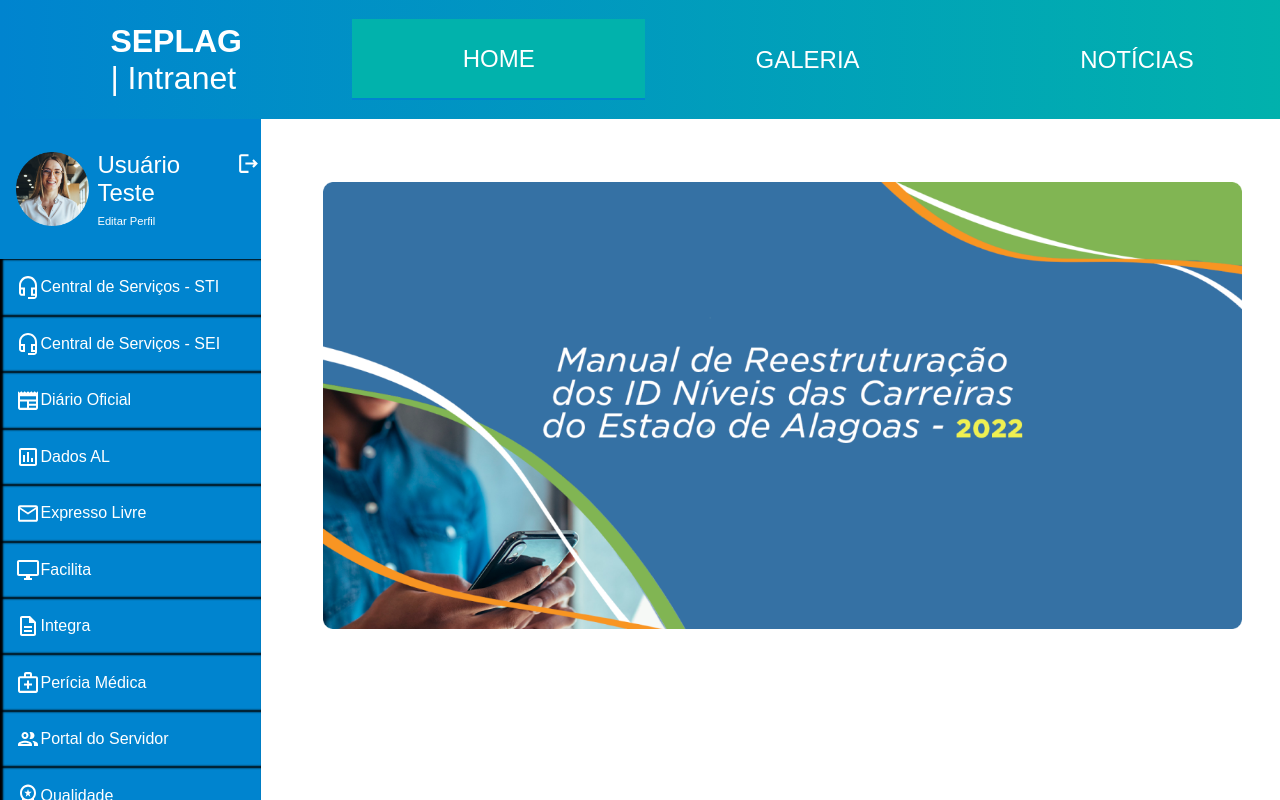
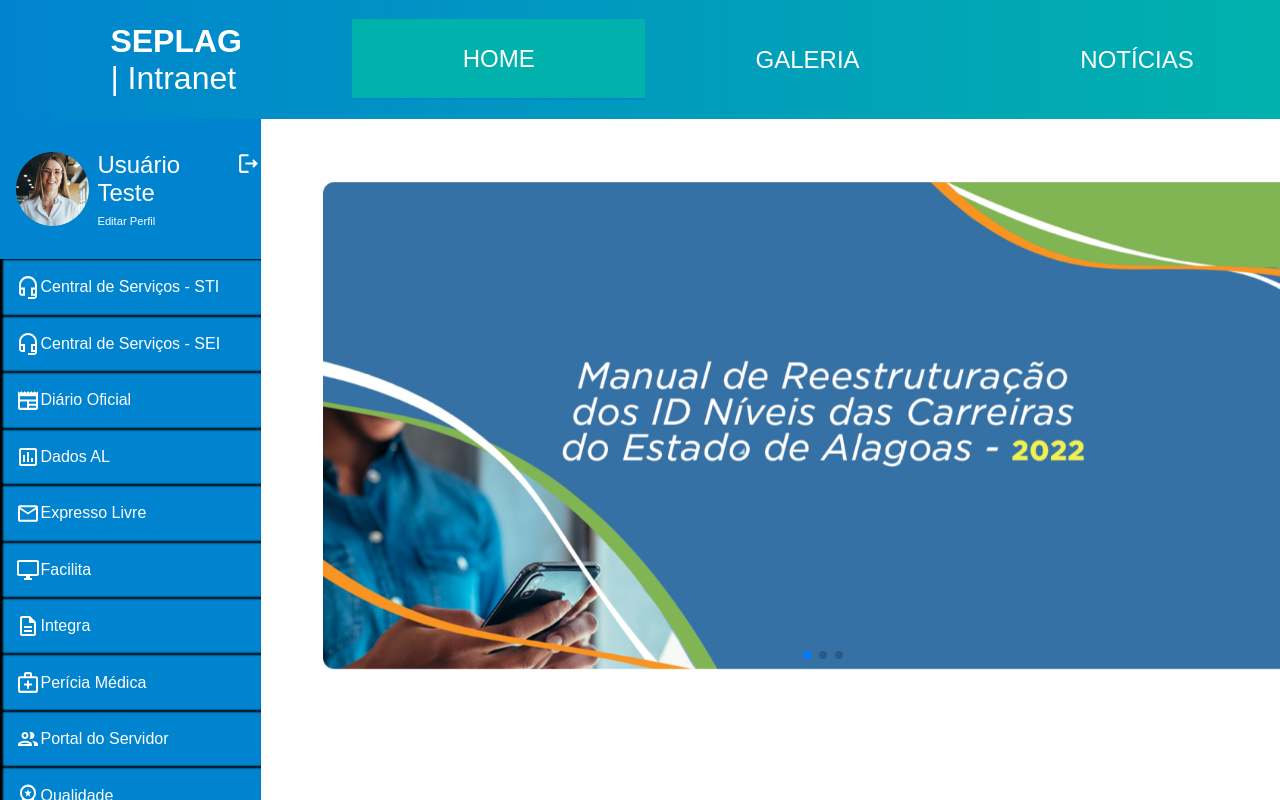
Before and after one commit to PomboObeso/seplag_desafioReact, a React (Create React App) app: page / in a window 1280 px wide. Shown: the top 800 px of the page. Built offline with nearby package versions, Linux system fonts and the light colour scheme; a web font is replaced by a local one.

Commit message:
carrosel completo com swiper js

```diff
--- a/package.json
+++ b/package.json
@@ -9,6 +9,7 @@
     "react": "^18.2.0",
     "react-dom": "^18.2.0",
     "react-scripts": "5.0.1",
+    "swiper": "^8.4.6",
     "web-vitals": "^2.1.4"
   },
   "scripts": {
--- a/public/index.html
+++ b/public/index.html
@@ -25,7 +25,6 @@
     -->
     <title>Seplag | Intranet</title>
     <link href="https://fonts.cdnfonts.com/css/gotham" rel="stylesheet">
-    <link rel="stylesheet"href="https://cdn.jsdelivr.net/npm/swiper@8/swiper-bundle.min.css"/>
   </head>
   <body>
     <noscript>You need to enable JavaScript to run this app.</noscript>
@@ -40,17 +39,6 @@
       To begin the development, run `npm start` or `yarn start`.
       To create a production bundle, use `npm run build` or `yarn build`.
     -->
-    <script src="https://cdn.jsdelivr.net/npm/swiper@8/swiper-bundle.min.js"></script>
-    <script>
-      const swiper = new Swiper('.swiper', {
-          spaceBetween: 10,
-          loop: true,
-          slidesPerView: 1,
-          pagination: {
-              el: '.swiper-pagination',
-              type: 'bullets',
-          },
-      });
-  </script>
+
   </body>
 </html>
--- a/src/components/Home/Home.css
+++ b/src/components/Home/Home.css
@@ -4,14 +4,9 @@
 }
 
 .swiper {
-    width: 100%;
+    width: 1000px;
 }
 
 .swiper-slide img {
     width: 100%;
 }
-
-.swiper-button-prev,
-.swiper-button-next {
-    display: none;
-}
--- a/src/components/Home/index.js
+++ b/src/components/Home/index.js
@@ -1,28 +1,27 @@
 import './Home.css';
+import { Swiper, SwiperSlide } from "swiper/react";
+// Import Swiper styles
+import "swiper/css";
+import "swiper/css/pagination";
+
+import { Pagination } from "swiper";
 
 
 const Home = () => {
     return (
 
         <div className='main__content'>
-            <div className="swiper">
-                <div className="swiper-pagination"></div>
-
-                <div className="swiper-wrapper">
-                    <div className="swiper-slide">
-                        <img src="./img/anuncio1.png" alt='i1'/>
-                    </div>
-                    <div className="swiper-slide">
-                        <img src="./img/anuncio1.png" alt='i1'/>
-                    </div>
-                    <div className="swiper-slide">
-                        <img src="./img/anuncio1.png" alt='i1'/>
-                    </div>
-                </div>
-
-                <div className="swiper-button-prev"></div>
-                <div className="swiper-button-next"></div>
-            </div>
+            <Swiper pagination={true} modules={[Pagination]} className="mySwiper">
+                <SwiperSlide>
+                    <img src='./img/anuncio1.png' alt='t1'/>
+                </SwiperSlide>
+                <SwiperSlide>
+                    <img src='./img/anuncio1.png' alt='t1'/>
+                </SwiperSlide>
+                <SwiperSlide>
+                    <img src='./img/anuncio1.png' alt='t1'/>
+                </SwiperSlide>
+            </Swiper>
         </div>
     );
 }
```
Also changed, not shown: 1 other file (tests, documents, lock files or other folders).
